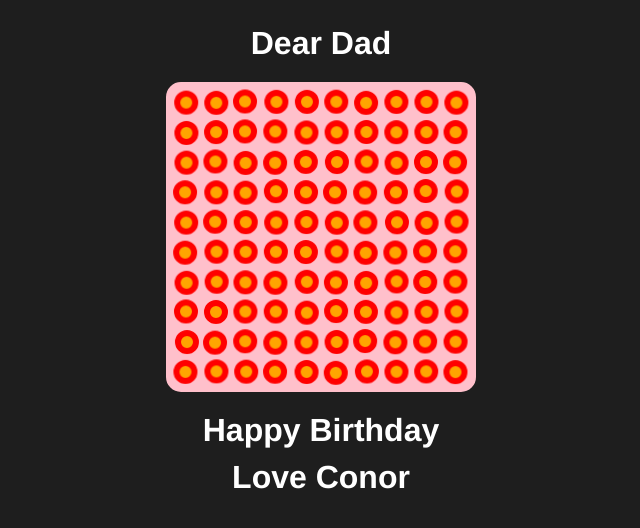
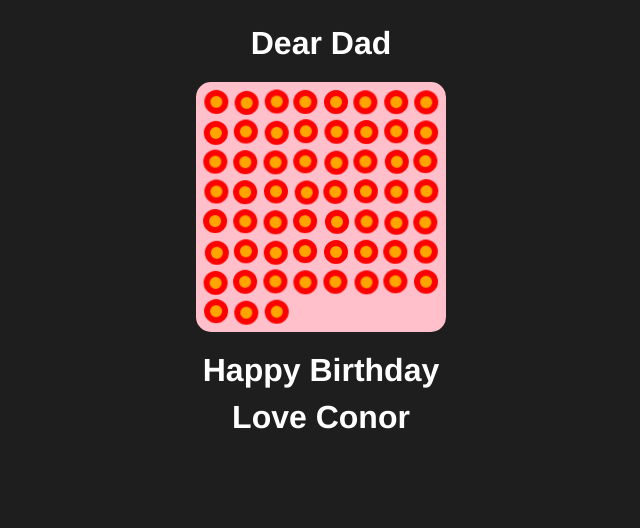
Before and after one commit to conorbergin/birthday-card, a plain HTML site: page dad-birthday-2025.html in a window 1280 px wide. Shown: the whole page, without its empty margins (319-959 px from the left). Drawn offline with Linux system fonts and the light colour scheme.

Commit message:
candle no fix

```diff
--- a/dad-birthday-2025.html
+++ b/dad-birthday-2025.html
@@ -89,7 +89,7 @@
         }
 
 
-        n = parseInt(getQueryParam('count')) || 100
+        n = parseInt(getQueryParam('count')) || 59
 
         function drawCandles() {
             const container = document.getElementById('candleContainer');
```
